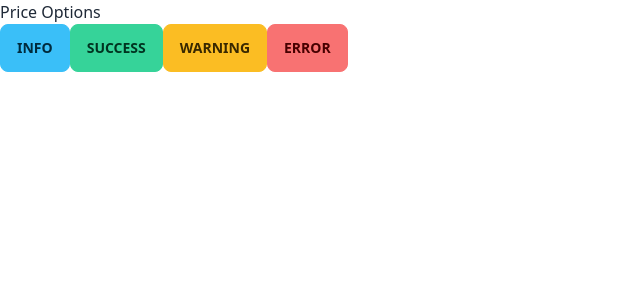
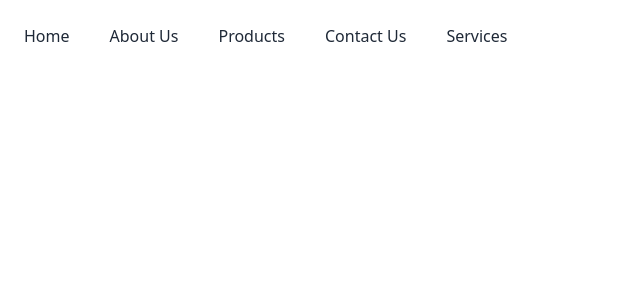
Before and after one commit to mamun-prodhan/price-options, a React (Vite) app: page / in a window 1280 px wide. Shown: the top 300 px of the page, without its empty margins (0-640 px from the left). Built offline with nearby package versions, Linux system fonts and the light colour scheme.

Commit message:
menu item added

```diff
--- a/package.json
+++ b/package.json
@@ -10,8 +10,10 @@
     "preview": "vite preview"
   },
   "dependencies": {
+    "prop-types": "^15.8.1",
     "react": "^18.2.0",
-    "react-dom": "^18.2.0"
+    "react-dom": "^18.2.0",
+    "react-icons": "^4.11.0"
   },
   "devDependencies": {
     "@types/react": "^18.2.15",
--- a/src/App.jsx
+++ b/src/App.jsx
@@ -1,11 +1,9 @@
+import NavBar from "./components/NavBar/NavBar";
+
 function App() {
   return (
     <>
-      <h1>Price Options</h1>
-      <button className="btn btn-info">Info</button>
-      <button className="btn btn-success">Success</button>
-      <button className="btn btn-warning">Warning</button>
-      <button className="btn btn-error">Error</button>
+      <NavBar></NavBar>
     </>
   );
 }
--- /dev/null
+++ b/src/components/Link/Link.jsx
@@ -0,0 +1,14 @@
+import PropTypes from "prop-types";
+
+const Link = ({ route }) => {
+  return (
+    <li className="mr-10">
+      <a href={route.path}>{route.name}</a>
+    </li>
+  );
+};
+
+Link.propTypes = {
+  route: PropTypes.objecet,
+};
+export default Link;
--- /dev/null
+++ b/src/components/NavBar/NavBar.jsx
@@ -0,0 +1,32 @@
+import { useState } from "react";
+import Link from "../Link/Link";
+import { AiOutlineMenu, AiOutlineClose } from "react-icons/ai";
+
+const NavBar = () => {
+  const [open, setOpen] = useState(false);
+  const routes = [
+    { id: 1, path: "/", name: "Home" },
+    { id: 2, path: "/about", name: "About Us" },
+    { id: 3, path: "/products", name: "Products" },
+    { id: 4, path: "/contact", name: "Contact Us" },
+    { id: 5, path: "/services", name: "Services" },
+  ];
+  return (
+    <nav className="p-6">
+      <div className="md:hidden text-2xl" onClick={() => setOpen(!open)}>
+        {open === true ? (
+          <AiOutlineClose></AiOutlineClose>
+        ) : (
+          <AiOutlineMenu></AiOutlineMenu>
+        )}
+      </div>
+      <ul className="md:flex">
+        {routes.map((route) => (
+          <Link key={route.id} route={route}></Link>
+        ))}
+      </ul>
+    </nav>
+  );
+};
+
+export default NavBar;
```
Also changed, not shown: 1 other file (tests, documents, lock files or other folders).
